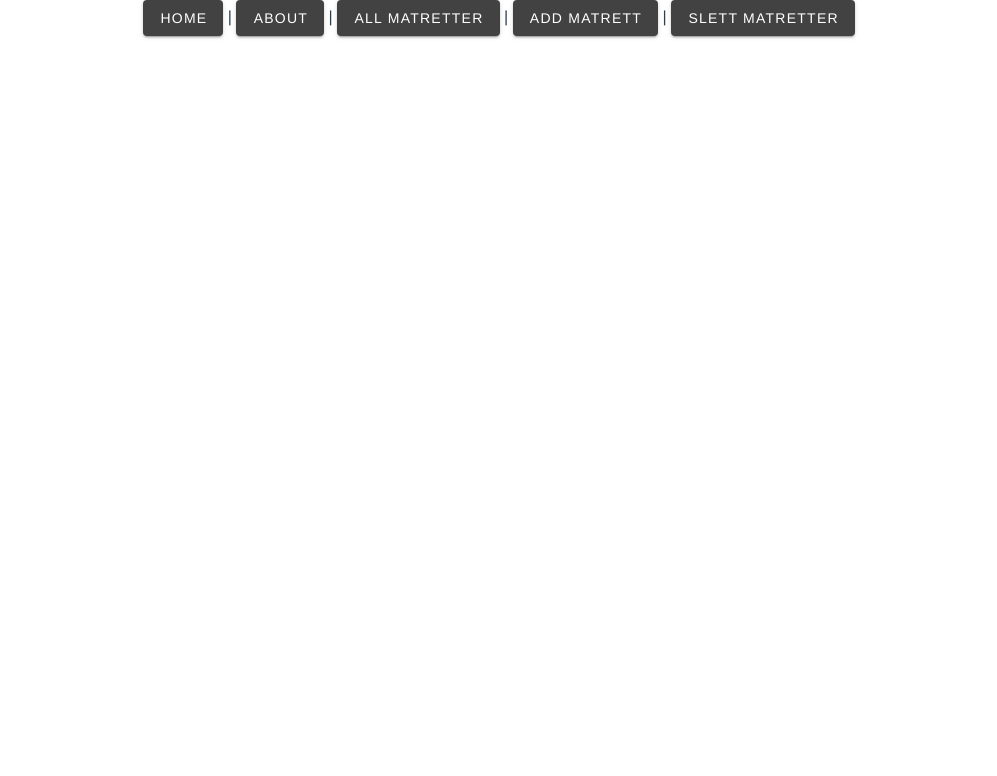
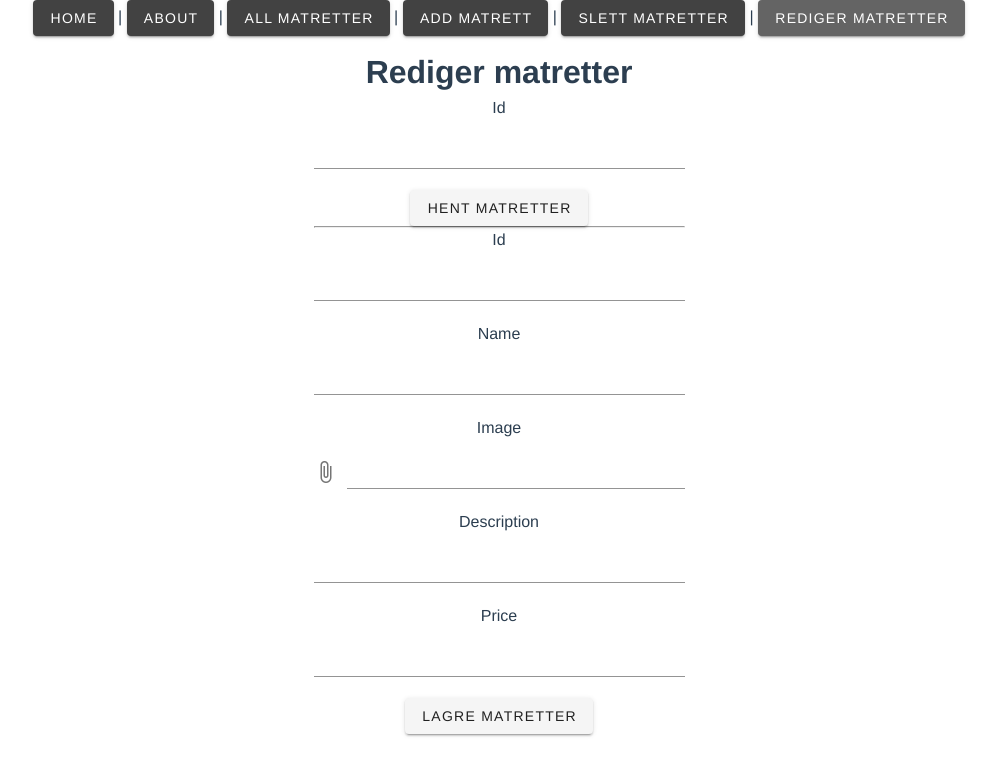
Before and after one commit to hamzas4011/konyarestaurant, a Vue app: page /edit-matretter in a window 1280 px wide. Shown: the top 776 px of the page, without its empty margins (141-1138 px from the left). Built offline with nearby package versions, Linux system fonts and the light colour scheme.

Commit message:
fixx all the problem

```diff
--- a/src/App.vue
+++ b/src/App.vue
@@ -6,8 +6,8 @@
         <v-btn class="secondary" to="/about">About</v-btn> |
         <v-btn class="secondary" to="/all-matretter">All matretter</v-btn> |
         <v-btn class="secondary" to="/add-matretter">Add matrett</v-btn> |
-        <v-btn class="secondary" to="/delete-matretter">Slett matretter</v-btn>
-
+        <v-btn class="secondary" to="/delete-matretter">Slett matretter</v-btn> |
+        <v-btn class="secondary" to="/edit-matretter">Rediger matretter</v-btn>
       </div>
       <v-content>
         <v-container>
--- a/src/components/MatrettForm.vue
+++ b/src/components/MatrettForm.vue
@@ -2,9 +2,11 @@
     <div>
         <v-row>
             <v-col cols="12" sm="6" lg="4" class="mx-auto">
+             <v-text-field v-model.number="newMatrett.id" label="Id"></v-text-field>
             <v-text-field v-model="newMatrett.name" label="Navn"></v-text-field>
+            <v-file-input v-model="file" show-size></v-file-input>
             <v-text-field v-model="newMatrett.description" label="Description"></v-text-field>
-            <v-file-input v-model="file" show-size></v-file-input>
+            <v-text-field v-model.number="newMatrett.price" label="Price"></v-text-field>
             <v-btn @click="postMatrett">Lagre nytt Matrett</v-btn>
             </v-col>
         </v-row>
@@ -17,7 +19,7 @@ export default {
     name: "MatrettForm",
     data(){
         return{
-            newMatrett: {name: "", imgName: "", description: ""},
+            newMatrett: {id:"", name: "", imgName: "", description: "", price: ""},
             file: null
         }
     },
--- a/src/router/index.js
+++ b/src/router/index.js
@@ -43,6 +43,15 @@ const routes = [
     // which is lazy-loaded when the route is visited.
     component: () => import(/* webpackChunkName: "delete-matretter" */ '../views/DeleteMatretter.vue')
   }
+  ,
+  {
+    path: '/edit-matretter',
+    name: 'EditMatretter',
+    // route level code-splitting
+    // this generates a separate chunk (about.[hash].js) for this route
+    // which is lazy-loaded when the route is visited.
+    component: () => import(/* webpackChunkName: "edit-matretter" */ '../views/EditMatretter.vue')
+  }
 ]
 
 const router = new VueRouter({
--- a/src/views/DeleteMatretter.vue
+++ b/src/views/DeleteMatretter.vue
@@ -3,7 +3,7 @@
        <v-row>
             <v-col cols="12" sm="6" lg="4" class="mx-auto">
             <h1>Slett matretter</h1>
-            <label>ID</label>
+            <label>Id</label>
             <v-text-field v-model="deleteId" type="Navn"></v-text-field>
             <v-btn @click="deleteMatretter">Slett Matrett</v-btn>
             <p> {{ deleteStatus }}</p>
--- /dev/null
+++ b/src/views/EditMatretter.vue
@@ -0,0 +1,53 @@
+<template>
+    <div>
+        <v-row>
+         <v-col cols="12" sm="6" lg="4" class="mx-auto">
+        <h1>Rediger matretter</h1>
+        <label>Id</label>
+         <v-text-field v-model="editId" type="text"></v-text-field>
+         <v-btn @click="getMatretter">Hent matretter</v-btn>
+        <hr>
+        <label>Id</label>
+         <v-text-field v-model.number="editMatretter.id"  type="number"></v-text-field>
+        <label>Name</label>
+        <v-text-field v-model="editMatretter.name" type="text"></v-text-field>
+        <label>Image</label>
+        <v-file-input v-model="file" show-size></v-file-input>
+        <label>Description</label>
+        <v-text-field v-model="editMatretter.description" type="text"></v-text-field>
+        <label>Price</label>
+        <v-text-field v-model.number="editMatretter.price"  type="number"></v-text-field>
+         <v-btn @click="putMatretter">lagre matretter</v-btn>
+         </v-col>
+        </v-row>
+    </div>
+</template>
+
+<script>
+import axios from 'axios'
+export default {
+    name: "EditMatretter",
+    data(){
+        return{
+            editId: "",
+            editMatretter: {}
+        }
+    },
+    methods: {
+        getMatretter(){
+            let webAPIUrl = `https://localhost:5001/konyarestaurant/${this.editId}`;
+            axios.get( webAPIUrl )
+            .then( result => {
+                this.editMatretter = result.data;
+            })
+        },
+        putMatretter(){
+            let webAPIUrl = "https://localhost:5001/konyarestaurant";
+            axios.put ( webAPIUrl, this.editMatretter
+             )
+
+        }
+    }
+
+}
+</script>
```
